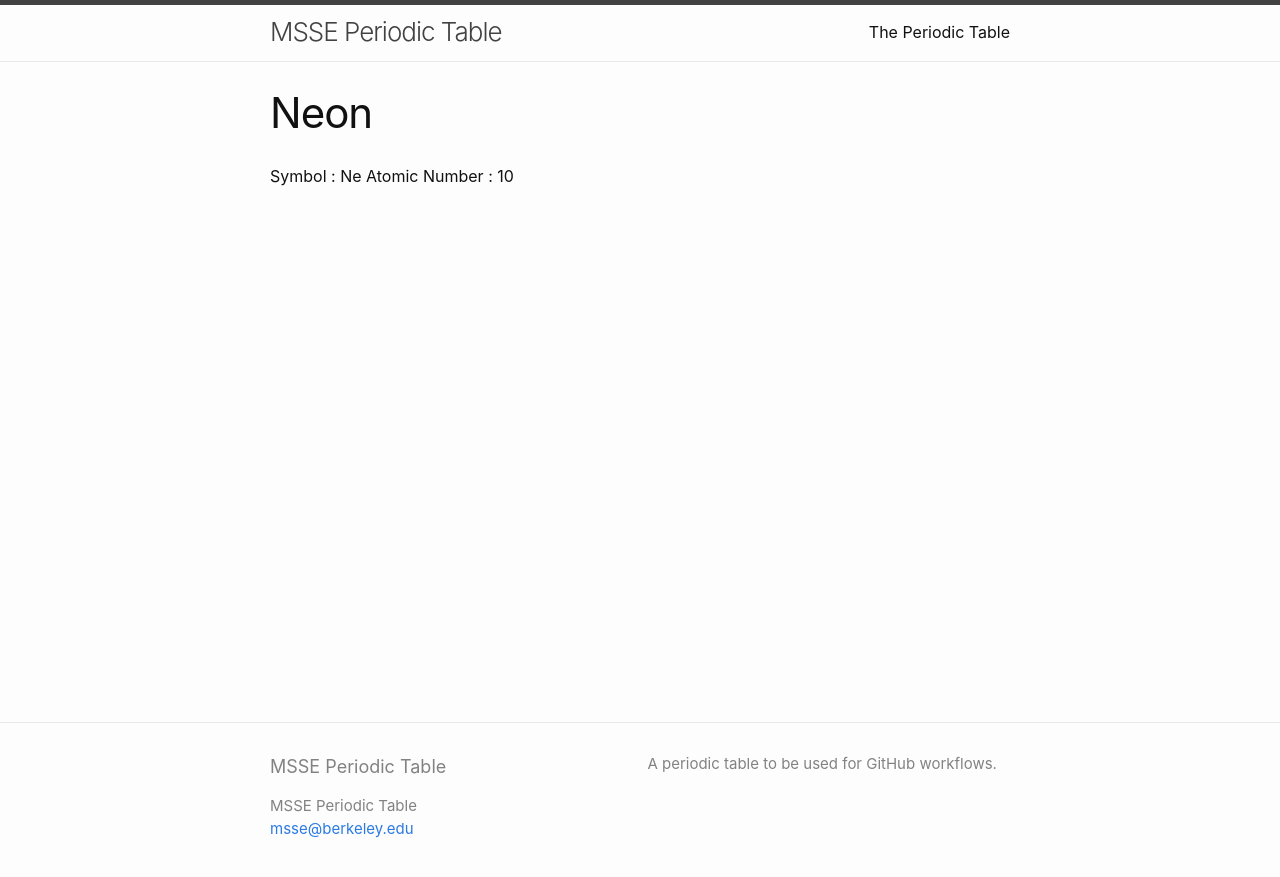
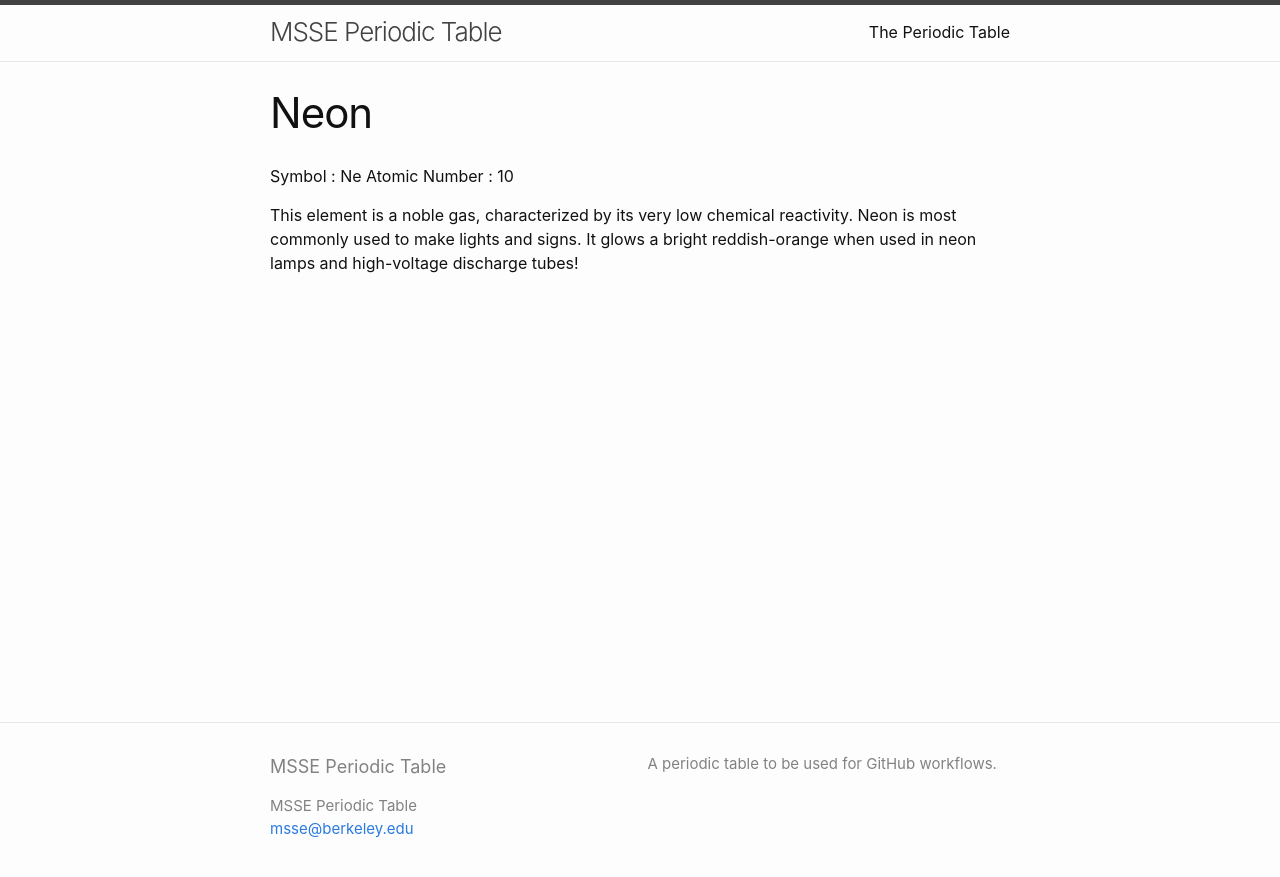
Before and after one commit to msse-chem-280-2023/periodic-table, a Jekyll site: the page built from elements/neon.md, in a window 1280 px wide. Shown: the top 877 px of the page. Built offline with Jekyll 4.4.1, drawn with Linux system fonts in a browser that asks for light colours.

Commit message:
added more info about neon in neon.md

```diff
--- a/elements/neon.md
+++ b/elements/neon.md
@@ -5,3 +5,5 @@ title: Neon
 
 Symbol : Ne
 Atomic Number : 10
+
+This element is a noble gas, characterized by its very low chemical reactivity. Neon is most commonly used to make lights and signs. It glows a bright reddish-orange when used in neon lamps and high-voltage discharge tubes!
```
